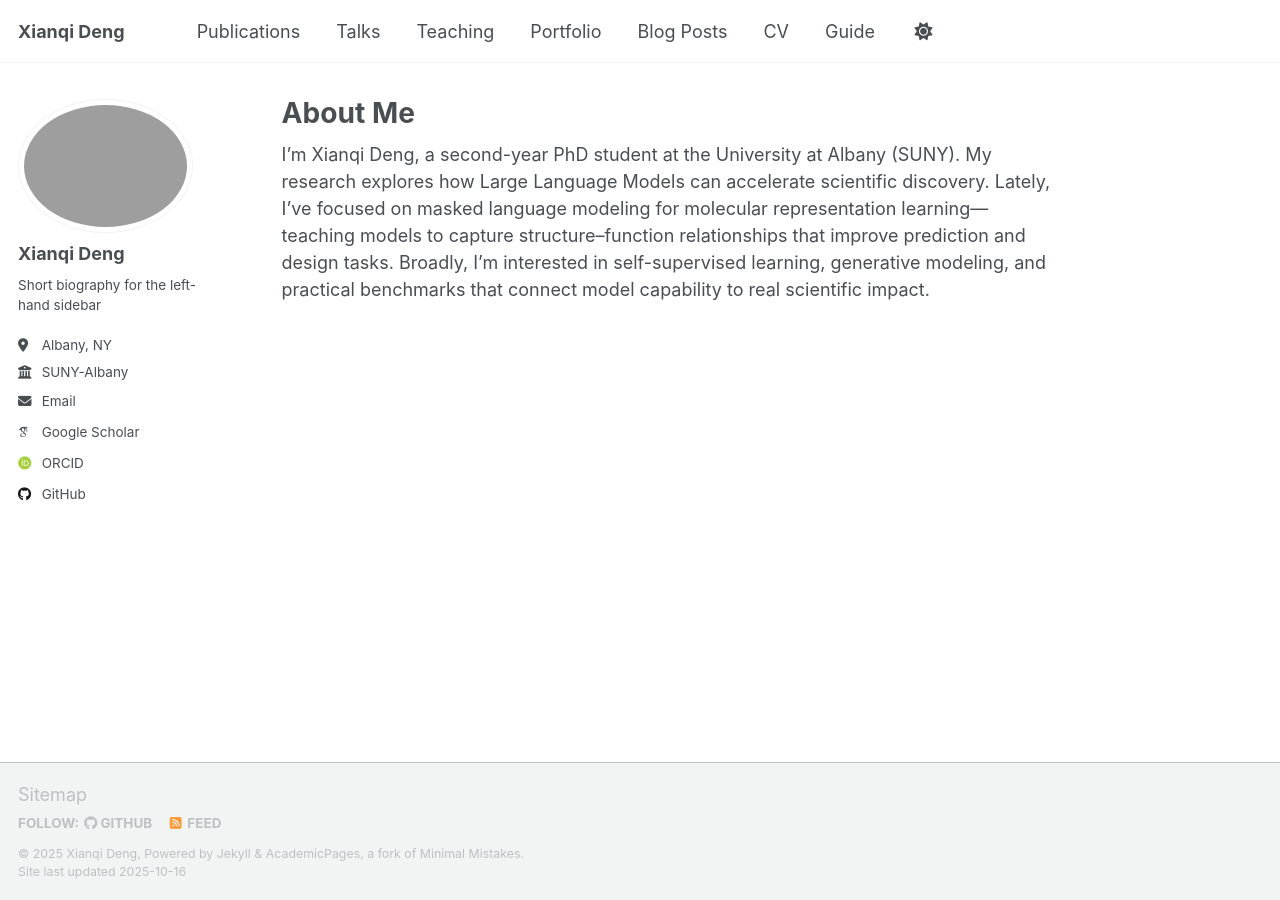
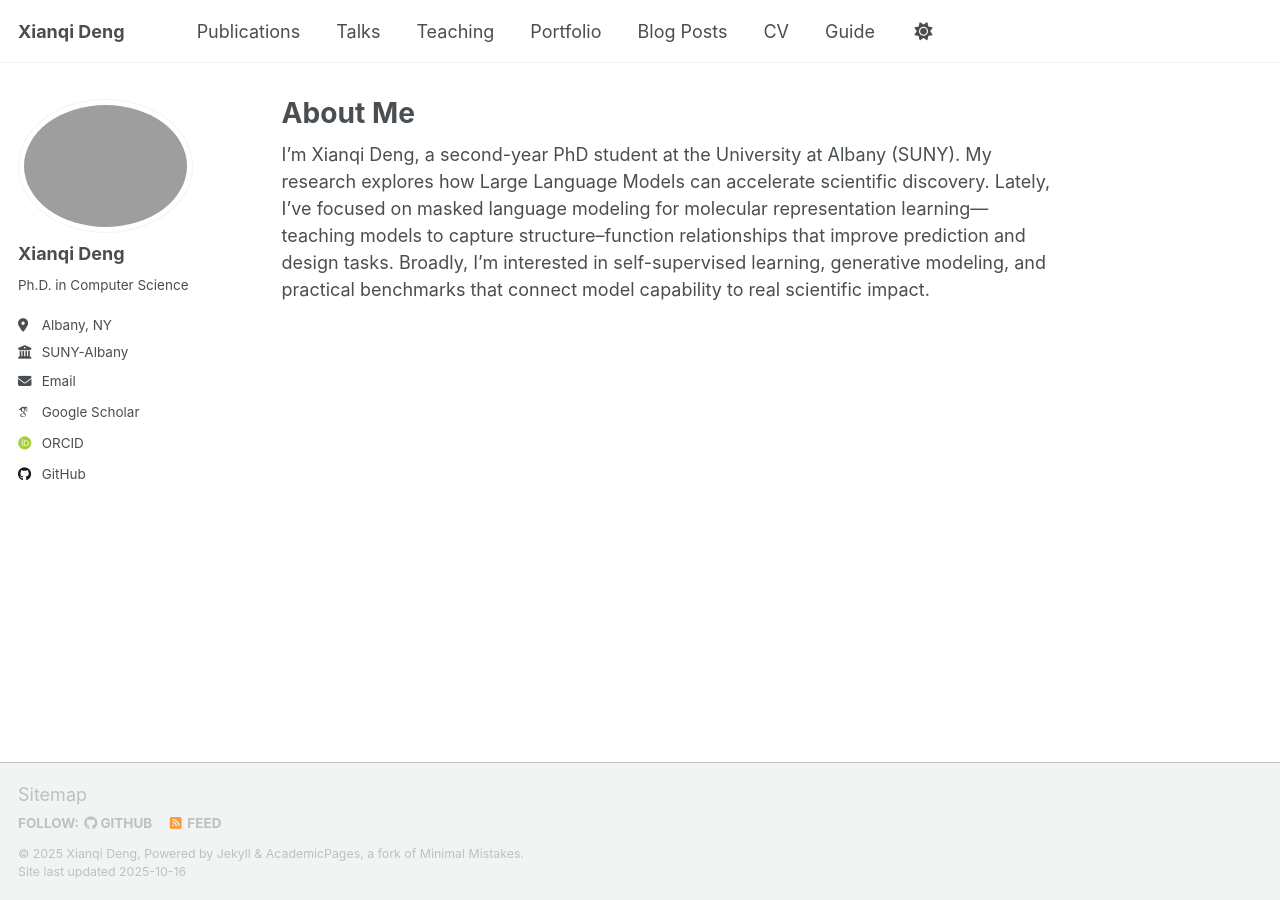
Before and after one commit to DengXianqi/dengxianqi.github.io, a Jekyll site: the page built from _pages/about.md, in a window 1280 px wide. Built offline with Jekyll 4.4.1, drawn with Linux system fonts in a browser that asks for light colours; some web fonts are replaced; a script that is not in the unit is left out.

Commit message:
Update site description and biography in config

```diff
--- a/_config.yml
+++ b/_config.yml
@@ -12,7 +12,7 @@ site_theme               : "default" # Currently available options are "default"
 title                    : "Xianqi Deng"
 title_separator          : "-"
 name                     : &name "Xianqi Deng"
-description              : &description "Ph.D. in Computer Science"   # Update this with a general description of your site, this is the default if not overridden by a page
+description              : &description "Xianqi's Personal Website"   # Update this with a general description of your site, this is the default if not overridden by a page
 url                      : https://dengxianqi.github.io # The base hostname & protocol for your site e.g. "https://[your GitHub username].github.io",
                                                            # or if you already have some other page hosted on Github then use "https://[your GitHub username].github.io/[Your Repo Name]"
 baseurl                  : "" # the subpath of your site, e.g. "/blog"
@@ -26,7 +26,7 @@ author:
   avatar           : "profile.jpg"
   name             : "Xianqi Deng"
   pronouns         : # example: "she/her"
-  bio              : "Short biography for the left-hand sidebar"
+  bio              : "Ph.D. in Computer Science"
   location         : "Albany, NY"
   employer         : "SUNY-Albany"
   uri              : # URL
```
